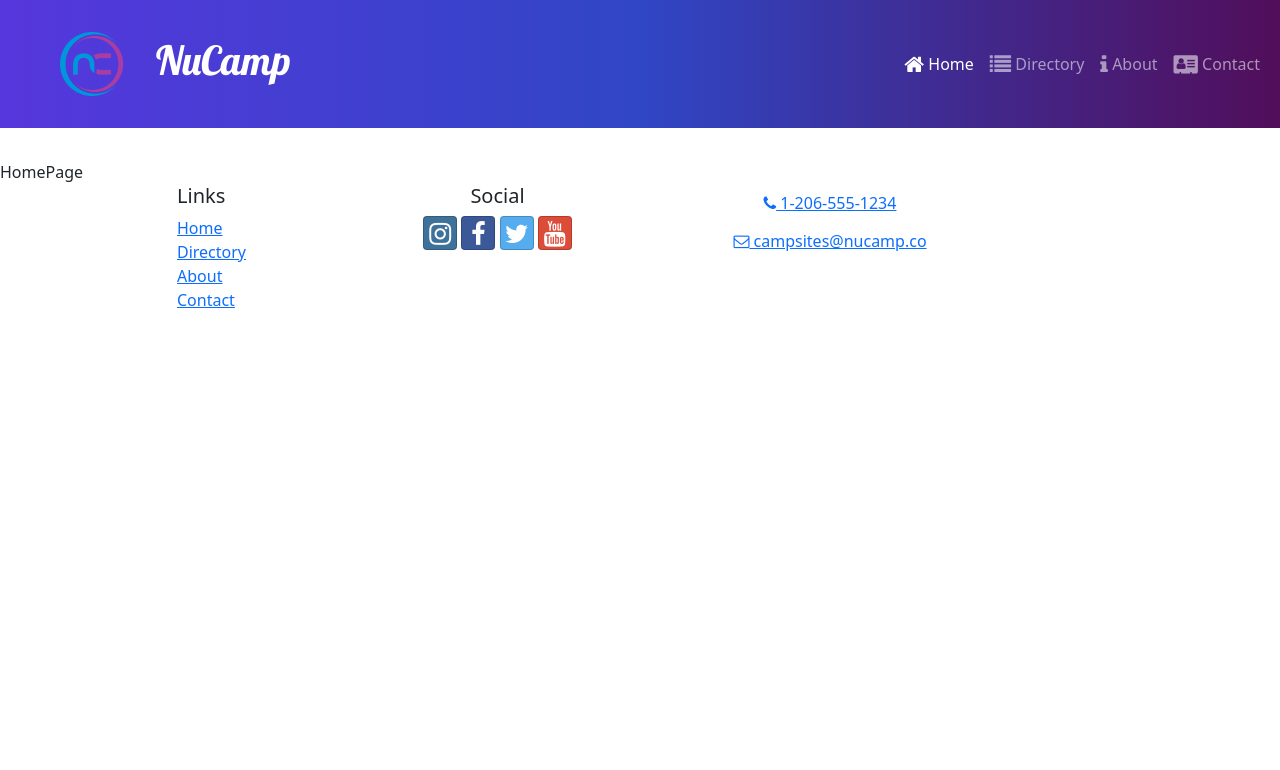
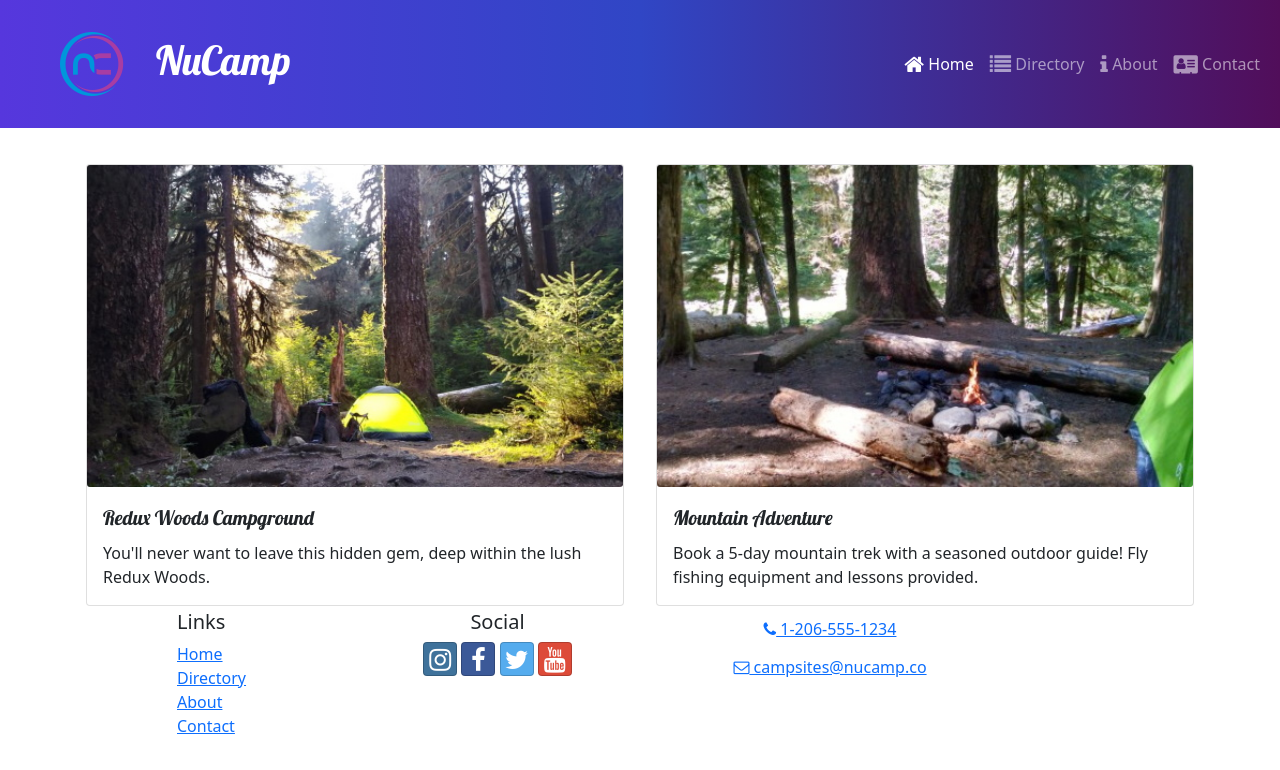
Before and after one commit to mjay88/deployable-nucamp-client, a React (Create React App) app: page / in a window 1280 px wide. Shown: the top 770 px of the page. Built offline with nearby package versions, Linux system fonts and the light colour scheme.

Commit message:
DisplayCard.jsx, DisplayList.jsx, promotionsSlices.js, update HomePage.jsx, campsitesSlice.js

```diff
--- a/src/features/campsites/campsitesSlice.js
+++ b/src/features/campsites/campsitesSlice.js
@@ -11,3 +11,7 @@
 export const selectCampsiteById = (id) => {
 	return CAMPSITES.find((campsite) => campsite.id === id);
 };
+
+export const selectFeaturedCampsite = () => {
+	return CAMPSITES.find((campsite) => campsite.featured);
+};
--- /dev/null
+++ b/src/features/display/DisplayCard.jsx
@@ -0,0 +1,16 @@
+import { Card, CardImg, CardText, CardBody, CardTitle } from "reactstrap";
+
+const DisplayCard = ({ item }) => {
+	const { image, name, description } = item;
+	return (
+		<Card>
+			<CardImg src={image} alt={name} />
+			<CardBody>
+				<CardTitle>{name}</CardTitle>
+				<CardText>{description}</CardText>
+			</CardBody>
+		</Card>
+	);
+};
+
+export default DisplayCard;
--- /dev/null
+++ b/src/features/display/DisplayList.jsx
@@ -0,0 +1,22 @@
+import { Col, Row } from "reactstrap";
+import DisplayCard from "./DisplayCard";
+import { selectFeaturedCampsite } from "../campsites/campsitesSlice";
+import { selectFeaturedPromotion } from "../promotions/promotionsSlice";
+
+const DisplayList = () => {
+	const items = [selectFeaturedCampsite(), selectFeaturedPromotion()];
+
+	return (
+		<Row>
+			{items.map((item, idx) => {
+				return (
+					<Col md className="m-1" key={idx}>
+						<DisplayCard item={item} />
+					</Col>
+				);
+			})}
+		</Row>
+	);
+};
+
+export default DisplayList;
--- /dev/null
+++ b/src/features/promotions/promotionsSlice.js
@@ -0,0 +1,5 @@
+import { PROMOTIONS } from "../../app/shared/PROMOTIONS";
+
+export const selectFeaturedPromotion = () => {
+	return PROMOTIONS.find((promotion) => promotion.featured);
+};
--- a/src/pages/HomePage.jsx
+++ b/src/pages/HomePage.jsx
@@ -1,7 +1,12 @@
-import React from "react";
+import { Container } from "reactstrap";
+import DisplayList from "../features/display/DisplayList";
 
 const HomePage = () => {
-	return <div>HomePage</div>;
+	return (
+		<Container>
+			<DisplayList />
+		</Container>
+	);
 };
 
 export default HomePage;
```
